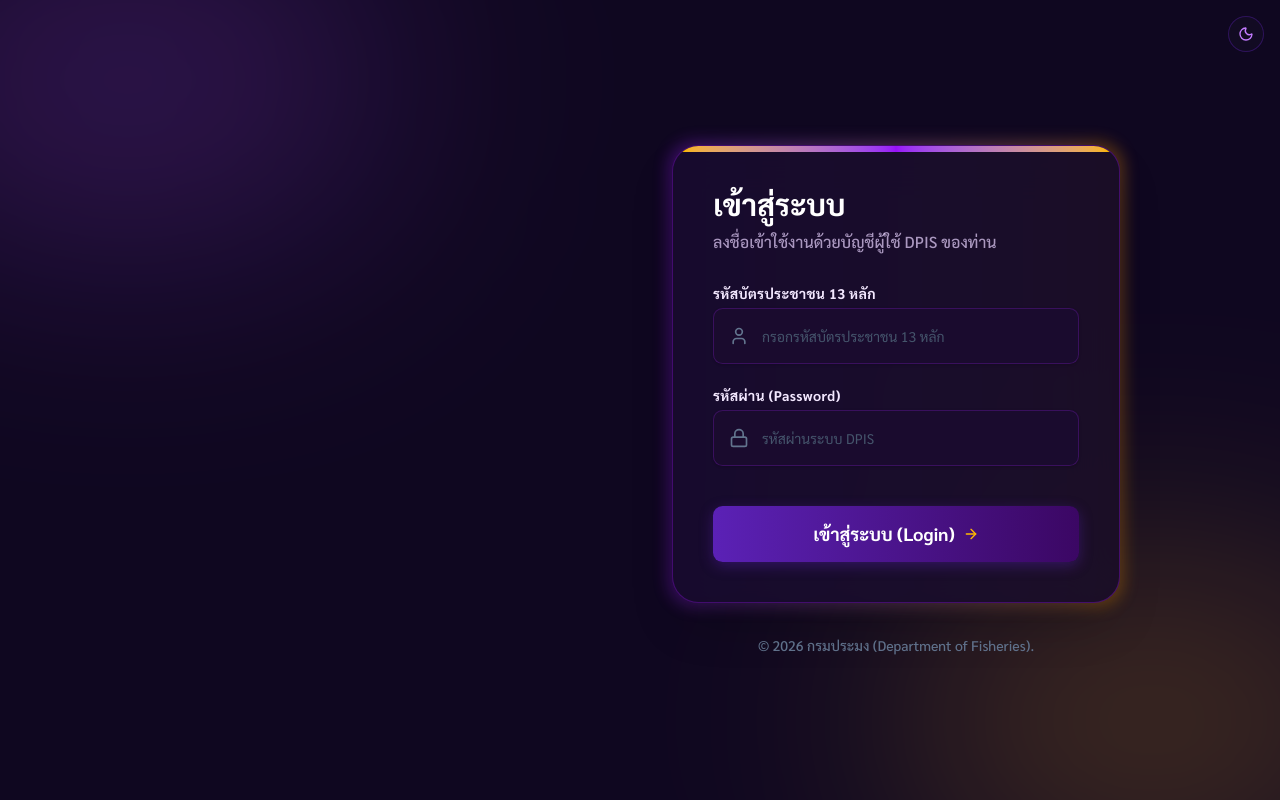
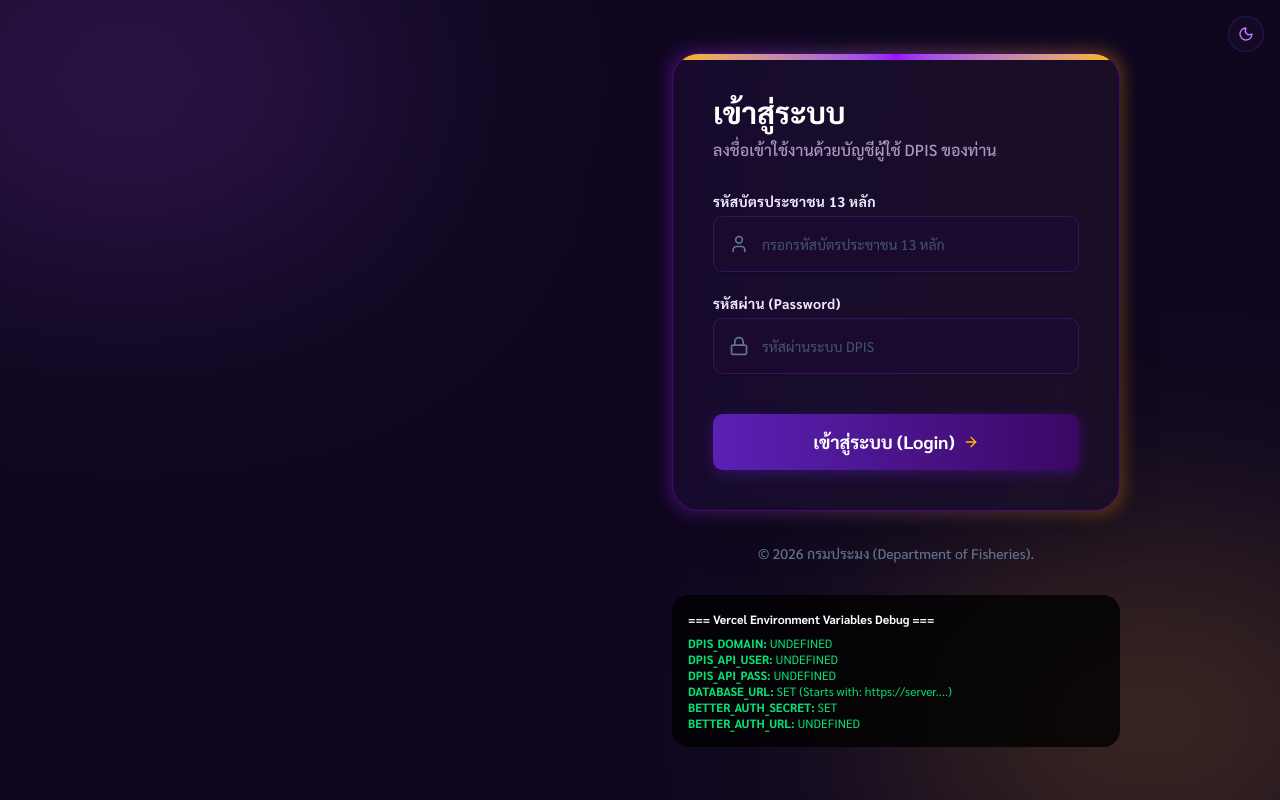
Before and after one commit to nomarodnap/idp-project, a Next.js app: page /login in a window 1280 px wide. Built offline with nearby package versions, Linux system fonts and the light colour scheme; no server answers.

Commit message:
Debug: Add environment variables debugger to login page

```diff
--- a/src/app/(auth)/login/page.tsx
+++ b/src/app/(auth)/login/page.tsx
@@ -110,6 +110,17 @@ export default function LoginPage() {
           <div className="mt-8 text-center text-sm text-slate-500 font-medium">
             &copy; {new Date().getFullYear()} กรมประมง (Department of Fisheries).
           </div>
+
+          {/* Debug Block */}
+          <div className="mt-8 p-4 bg-black/80 rounded-xl text-xs text-green-400 font-mono break-all text-left overflow-x-auto w-full">
+            <h3 className="text-white font-bold mb-2">=== Vercel Environment Variables Debug ===</h3>
+            <p><strong>DPIS_DOMAIN:</strong> {process.env.DPIS_DOMAIN || "UNDEFINED"}</p>
+            <p><strong>DPIS_API_USER:</strong> {process.env.DPIS_API_USER ? "SET" : "UNDEFINED"}</p>
+            <p><strong>DPIS_API_PASS:</strong> {process.env.DPIS_API_PASS ? "SET" : "UNDEFINED"}</p>
+            <p><strong>DATABASE_URL:</strong> {process.env.DATABASE_URL ? "SET (Starts with: " + process.env.DATABASE_URL.substring(0, 15) + "...)" : "UNDEFINED"}</p>
+            <p><strong>BETTER_AUTH_SECRET:</strong> {process.env.BETTER_AUTH_SECRET ? "SET" : "UNDEFINED"}</p>
+            <p><strong>BETTER_AUTH_URL:</strong> {process.env.BETTER_AUTH_URL || "UNDEFINED"}</p>
+          </div>
         </div>
 
       </div>
```
